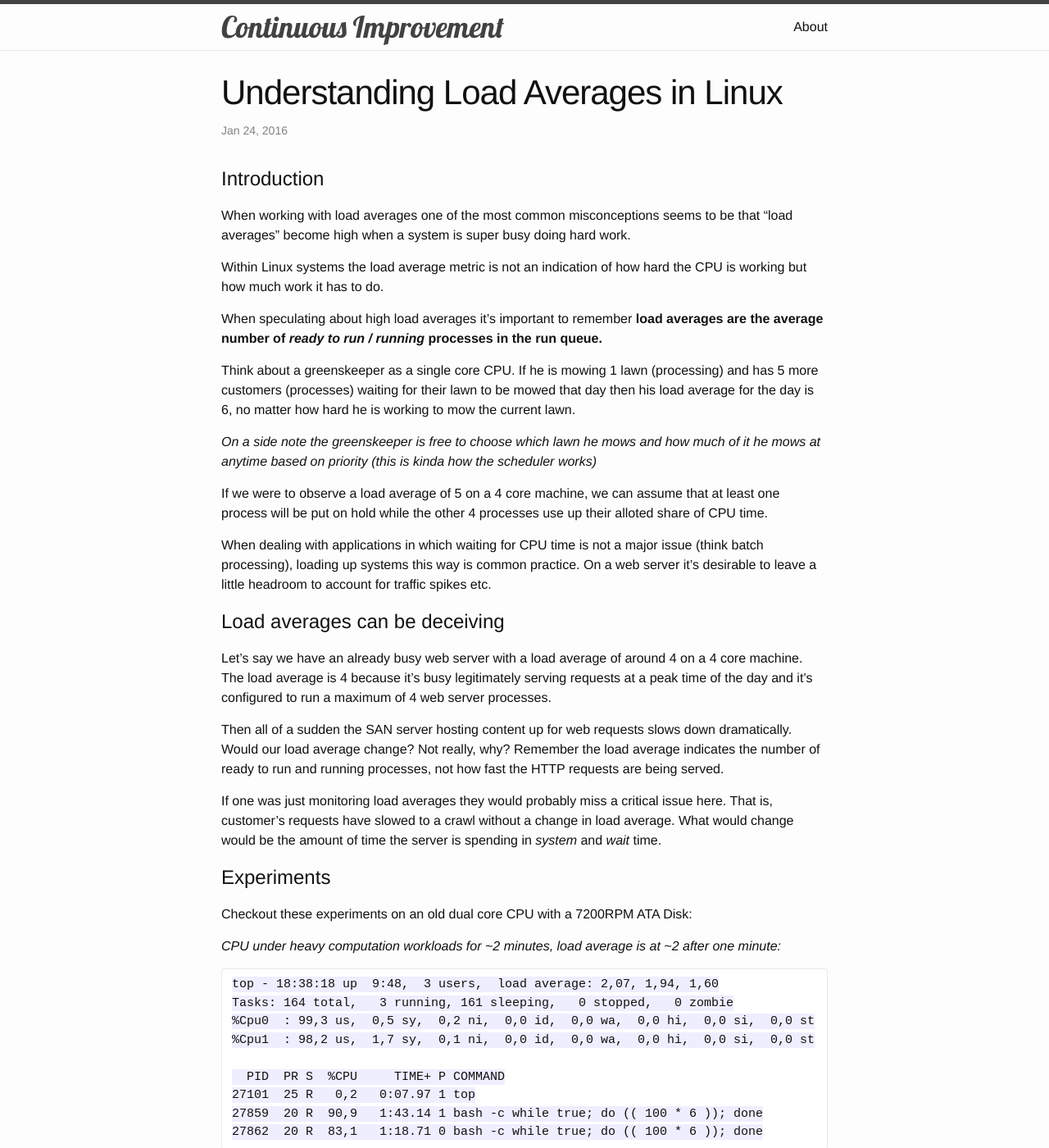
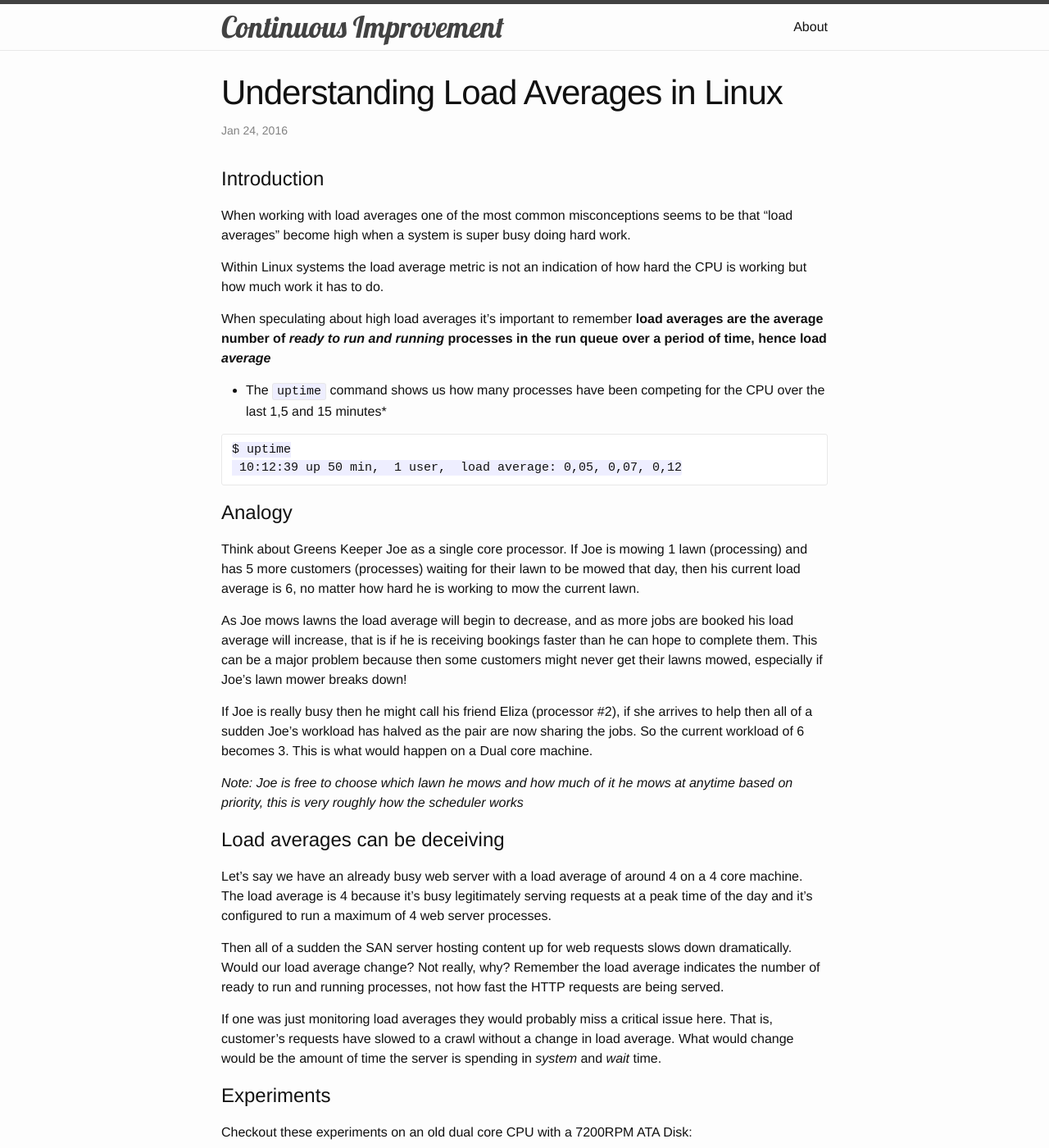
Before and after one commit to pmyjavec/pmyjavec.github.io, a Jekyll site: the page built from _posts/2016-01-24-load-averages.md, in a window 1280 px wide and 1400 px high. Shown: the whole window at 82% size. Built offline with Jekyll 4.4.1, drawn with Linux system fonts in a browser that asks for light colours; comment, search, counter and statistics services are not loaded; some of the changed text lies outside the part shown.

Commit message:
moar load average

```diff
--- a/_posts/2016-01-24-load-averages.md
+++ b/_posts/2016-01-24-load-averages.md
@@ -14,21 +14,30 @@ Within Linux systems the load average metric is not an indication of how hard th
 it has to do.
 
 When speculating about high load averages it's important to remember **load averages are the average number of *ready
-to run / running* processes in the run queue.**
+to run and running* processes in the run queue over a period of time, hence load *average***
 
-Think about a greenskeeper as a single core CPU. If he is mowing 1 lawn (processing) and has 5 more customers (processes)
-waiting for their lawn to be mowed that day then his load average for the day is 6,
-no matter how hard he is working to mow the current lawn.
+* The `uptime` command shows us how many processes have been competing for the CPU over the last 1,5 and 15 minutes*
 
-*On a side note the greenskeeper is free to choose which lawn he mows and how much of it he mows at anytime based on
-priority (this is kinda how the scheduler works)*
+~~~
+$ uptime
+ 10:12:39 up 50 min,  1 user,  load average: 0,05, 0,07, 0,12
+~~~
 
-If we were to observe a load average of 5 on a 4 core machine, we can assume that at least one process will be put on
-hold while the other 4 processes use up their alloted share of CPU time.
+# Analogy
 
-When dealing with applications in which waiting for CPU time is not a major issue (think batch processing), loading up
-systems this way is common practice. On a web server it's desirable to leave a little headroom to account for traffic
-spikes etc.
+Think about Greens Keeper Joe as a single core processor. If Joe is mowing 1 lawn (processing) and has 5 more customers (processes)
+waiting for their lawn to be mowed that day, then his current load average is 6, no matter how hard he is working to
+mow the current lawn.
+
+As Joe mows lawns the load average will begin to decrease, and as more jobs are booked his load average will increase,
+that is if he is receiving bookings faster than he can hope to complete them. This can be a major problem because then some
+customers might never get their lawns mowed, especially if Joe's lawn mower breaks down!
+
+If Joe is really busy then he might call his friend Eliza (processor #2), if she arrives to help then all of a sudden Joe's workload
+has halved as the pair are now sharing the jobs. So the current workload of 6 becomes 3. This is what would happen on a
+Dual core machine.
+
+*Note: Joe is free to choose which lawn he mows and how much of it he mows at anytime based on priority, this is very roughly how the scheduler works*
 
 # Load averages can be deceiving
 
@@ -93,3 +102,16 @@ KiB Swap:  2097148 total,  2097148 free,        0 used.   762476 avail Mem
    25  20 R  0,0   0:00.80 0 [rcuos/0]
  1682  20 R  0,2   0:00.11 0 top
 ~~~
+
+# Conclusion
+
+So if we were to observe a load average of 5 on a 4 core machine, we can assume that at least one process will be put on
+hold while the other 4 processes use up their alloted share of CPU time.
+
+When dealing with applications in which briefly waiting for CPU time is not a major issue (think batch processing), higher
+load averages are generally desirable, providing, it's not constantly climbing. Climbing load averages mean you're
+scheduling more work that can ever be completed or your system or code might have a problem affecting overall performance.
+
+On a web server you generally want to see a different trend, it's desirable to leave a little headroom to account for
+traffic spikes etc. A load average of 3.5 on a 4 core machine is not bad. Having a load average which is steady or
+decreasing means your system is churning through the work at optimal pace.
```
